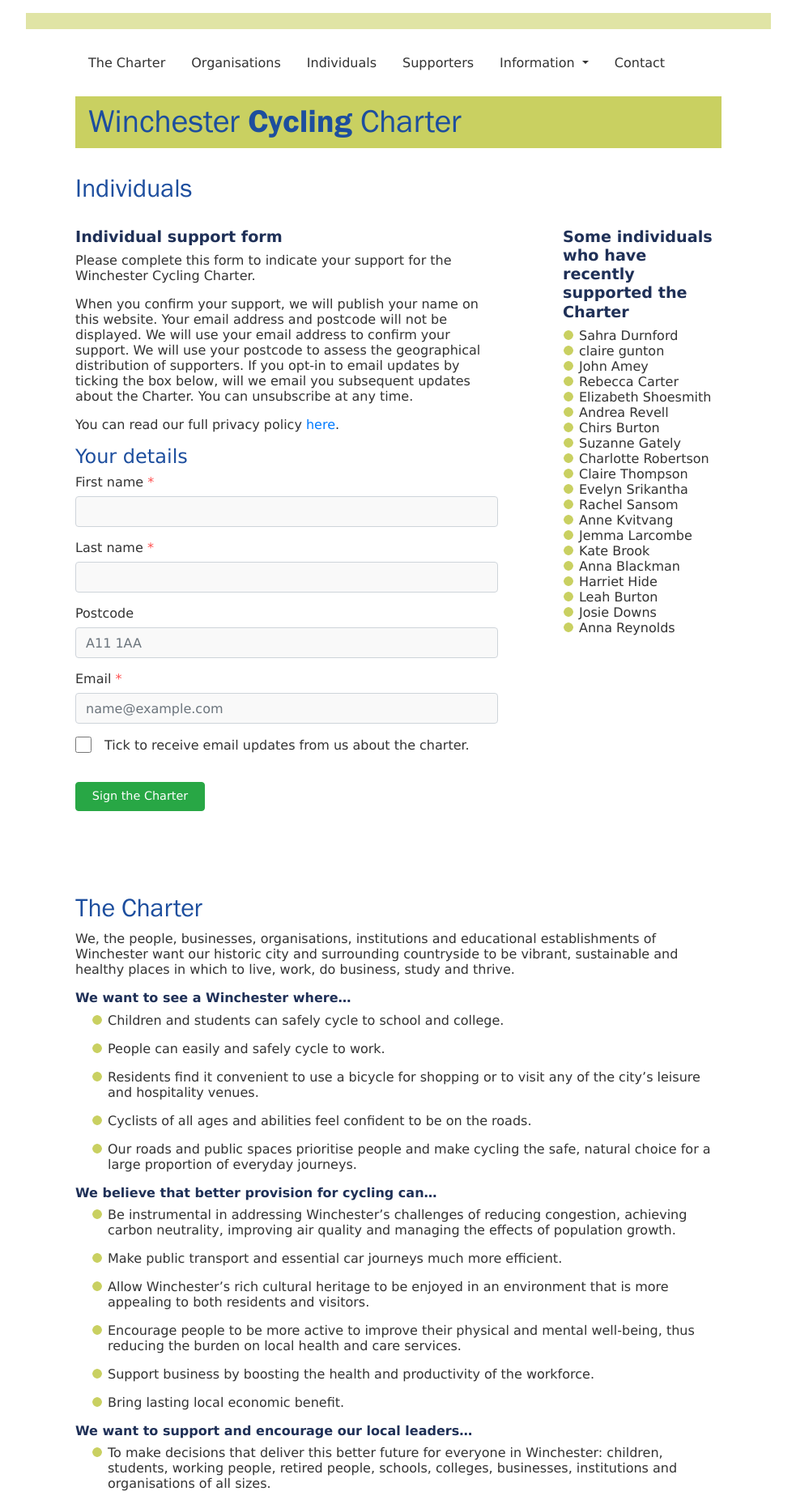
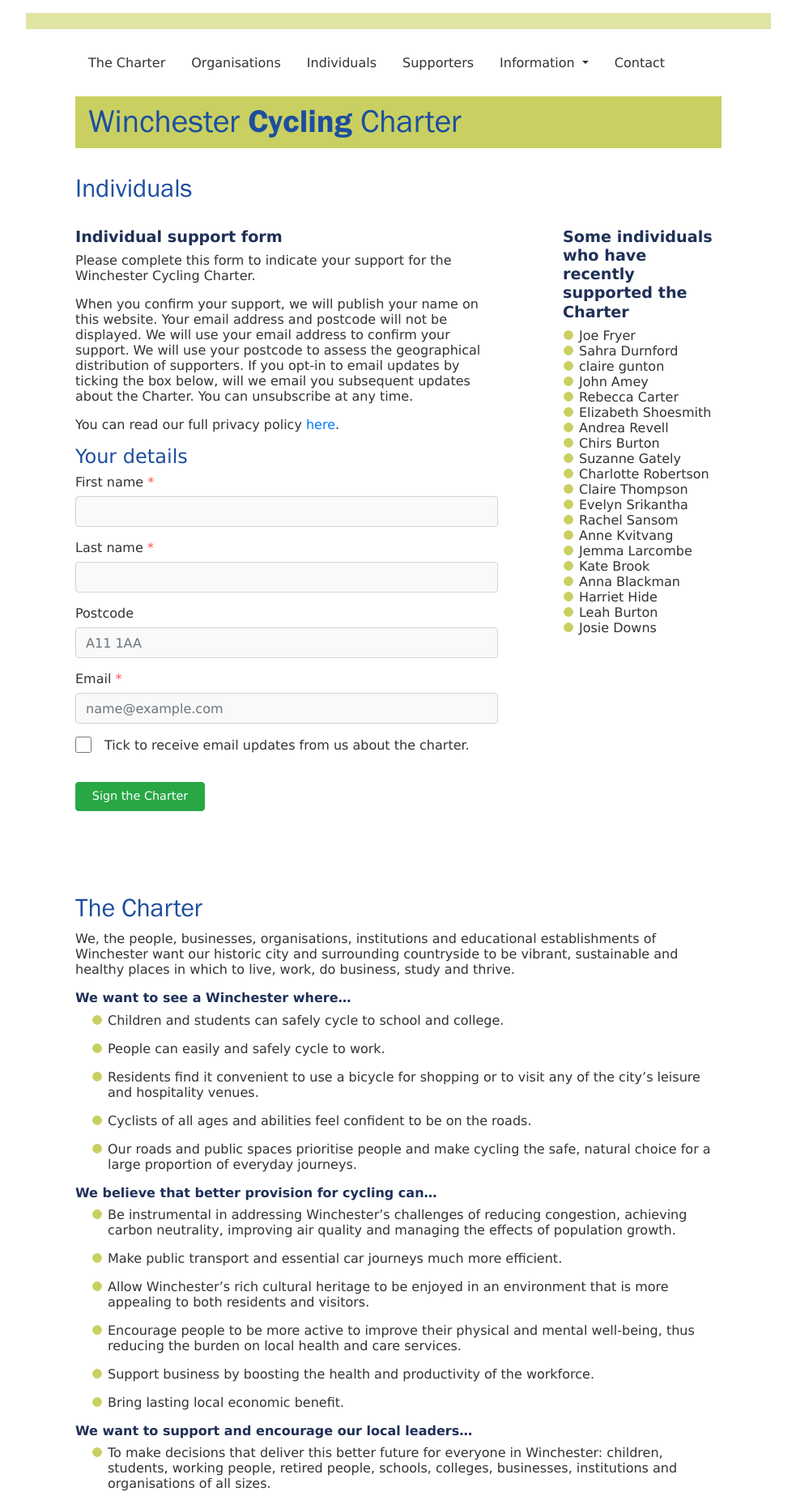
Before and after one commit to winchestercyclingcharter/winchestercyclingcharter.github.io, a Jekyll site: the page built from ind-page.md, in a window 1280 px wide. Shown: the whole page at 81% size, without its empty margins (148-1131 px from the left). Built offline with Jekyll 4.4.1, drawn with Linux system fonts in a browser that asks for light colours; nearby versions of some CDN libraries.

Commit message:
Update people.yml

```diff
--- a/_data/people.yml
+++ b/_data/people.yml
@@ -500,3 +500,4 @@ people:
 - { lastname: Kvitvang, firstname: Anne, dt: 20210621-073457-062412 }
 - { lastname: Durnford , firstname: Sahra , dt: 20210622-174212-740969 }
 - { lastname: Sansom, firstname: Rachel, dt: 20210621-073526-492893 }
+- { lastname: Fryer, firstname: Joe, dt: 20210622-180155-934807 }
```
